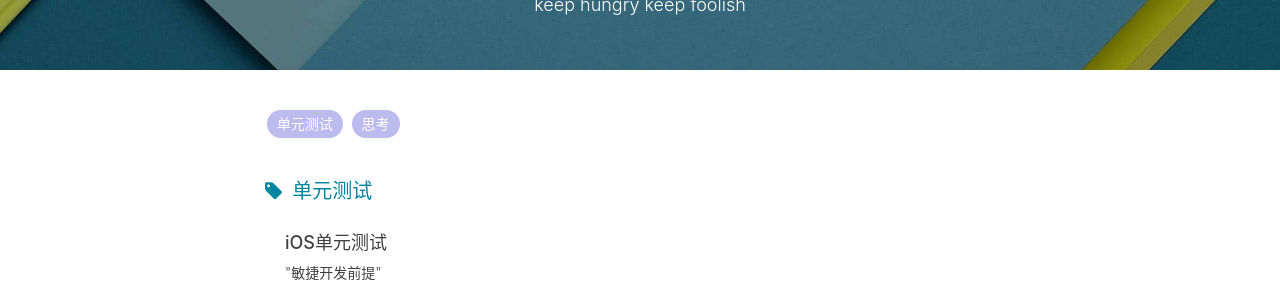
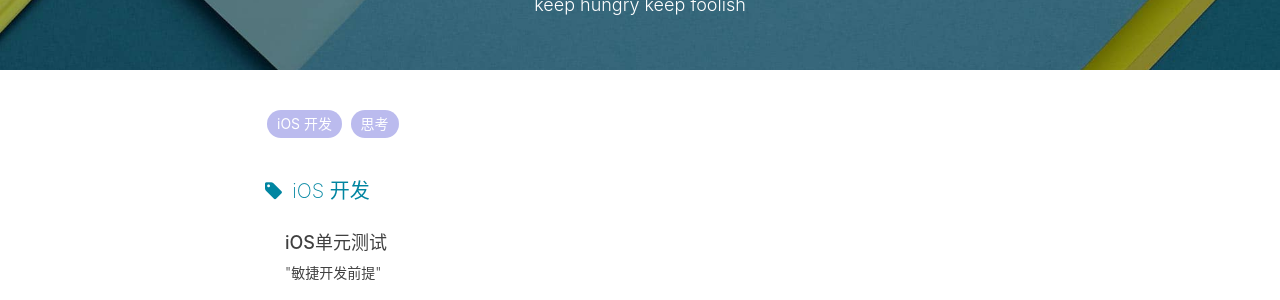
Before and after one commit to awanglilong/awanglilong.github.io, a Jekyll site: the page built from tags.html, in a window 1280 px wide. Shown: the part 158-458 px from the top of the page. Built offline with Jekyll 4.4.1, drawn with Linux system fonts in a browser that asks for light colours; nearby versions of some CDN libraries; comment, search, counter and statistics services are not loaded.

Commit message:
Update 2018-06-8-iOSText.markdown

```diff
--- a/_posts/2018-06-8-iOSText.markdown
+++ b/_posts/2018-06-8-iOSText.markdown
@@ -7,7 +7,7 @@ author:     "wanglilong"
 header-img: "img/post-bg-2015.jpg"
 catalog: true
 tags:
-    - 单元测试
+    - iOS 开发
 ---
 # iOS单元测试
 
```
